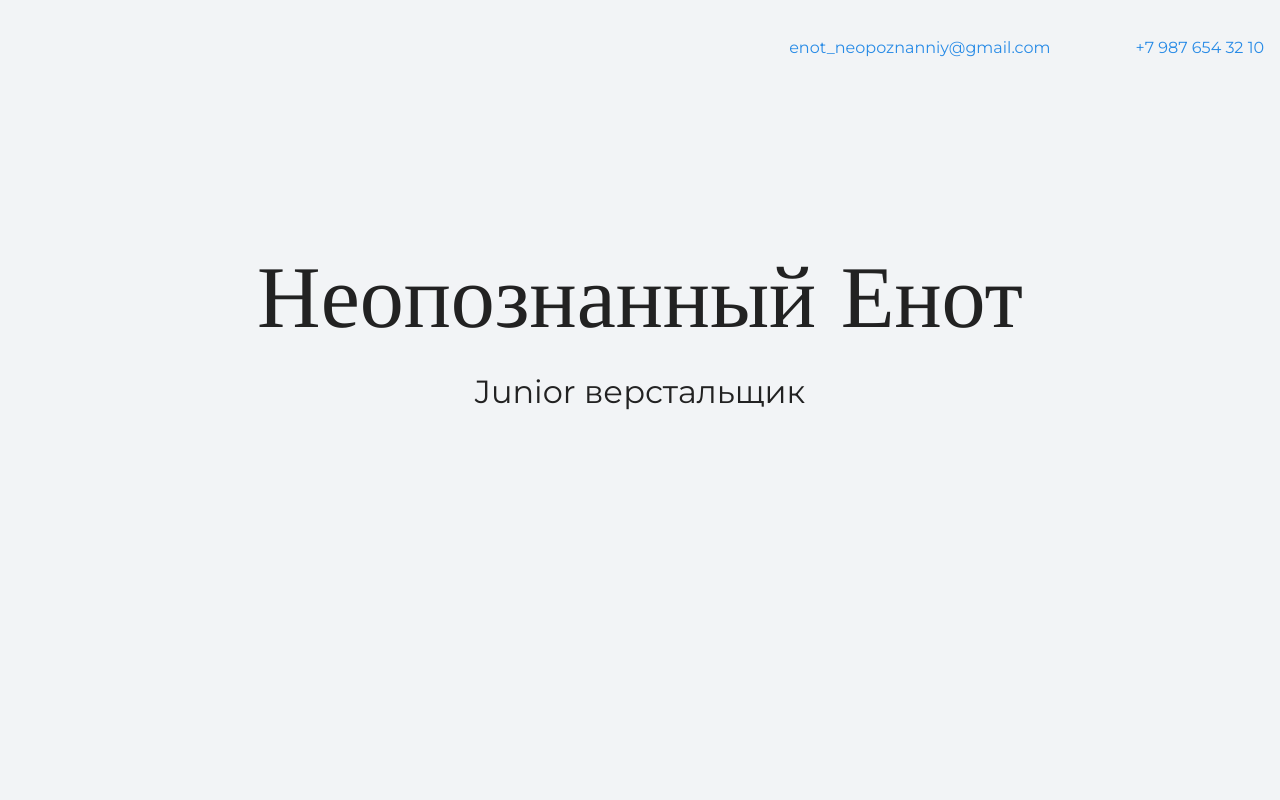
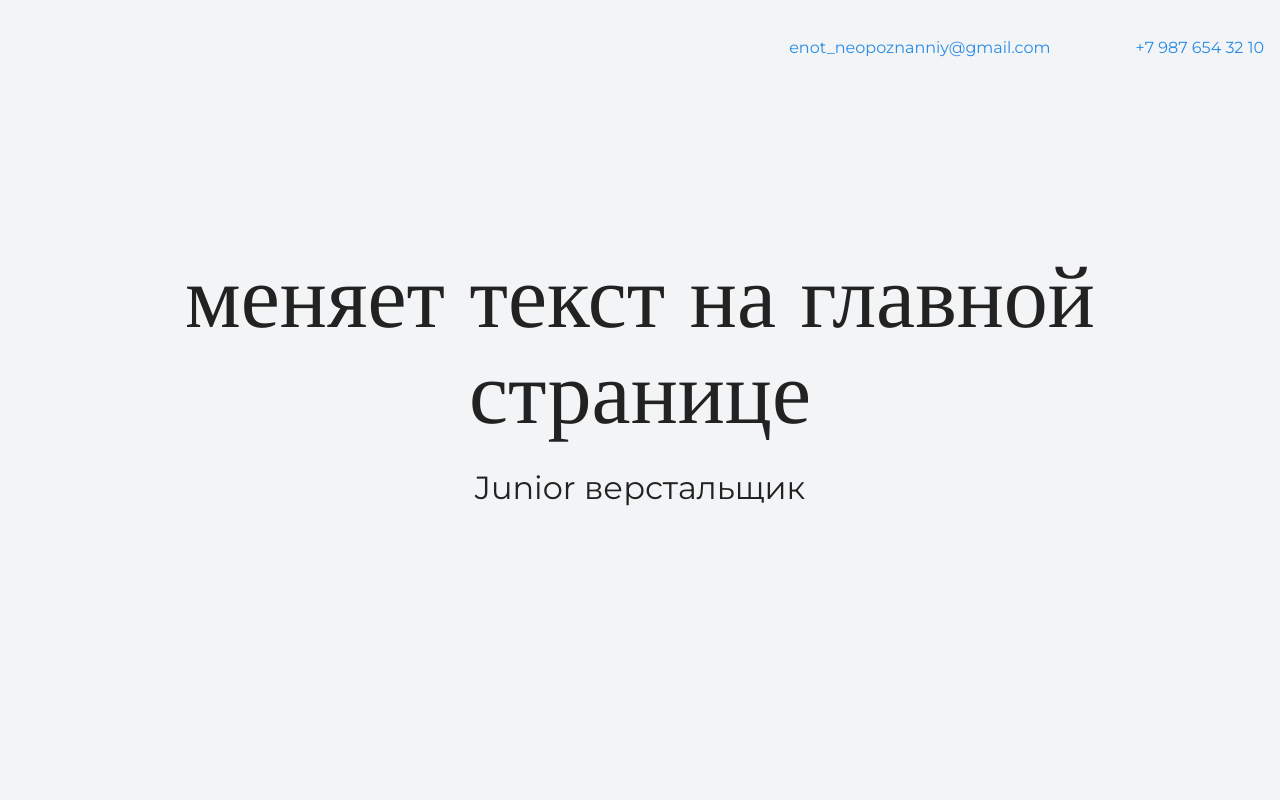
Before and after one commit to LexLacio/my-site, a plain HTML site: page index.html in a window 1280 px wide. Shown: the top 800 px of the page. Drawn offline with nearby package versions, Linux system fonts and the light colour scheme.

Commit message:
меняет текст на главной странице

```diff
--- a/index.html
+++ b/index.html
@@ -17,7 +17,7 @@
 
     <section class="hero-image">
        <div class="container">
-      <h1 class="heading">Неопознанный Енот</h1>
+      <h1 class="heading">меняет текст на главной странице</h1>
       <p>Junior верстальщик</p>
       </div>
     </section>
```
